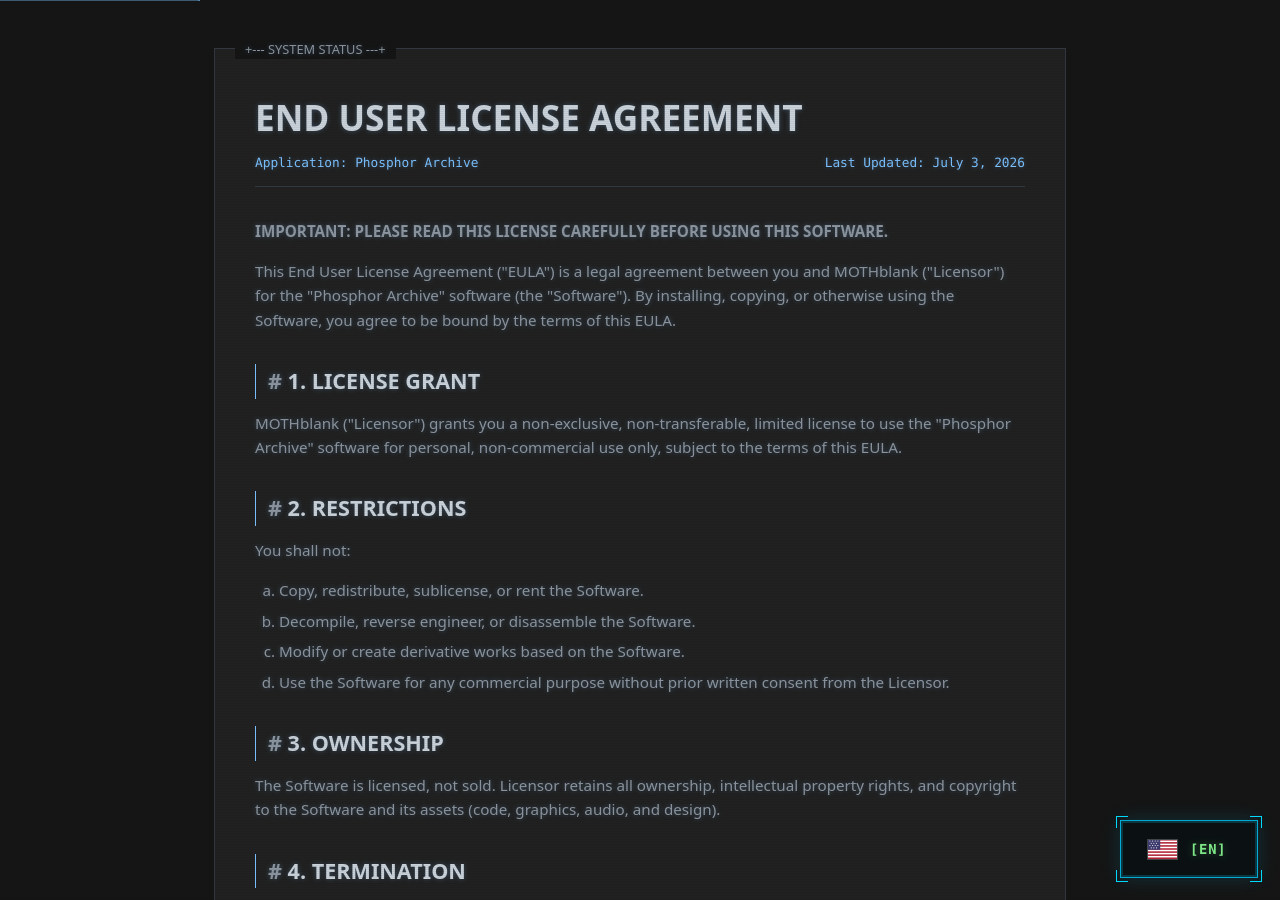
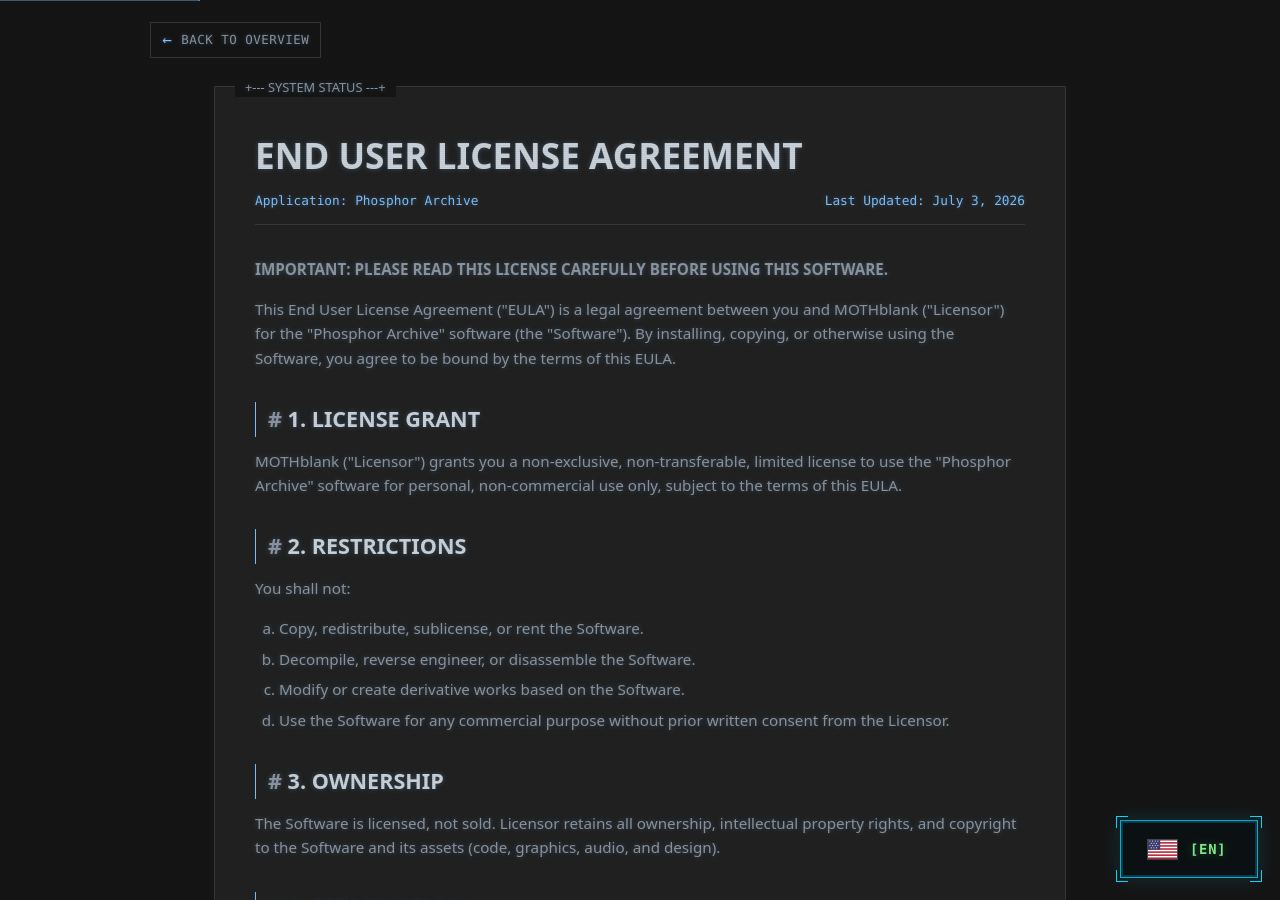
Before and after one commit to MOTHblank/mothblank.github.io, a Jekyll site: the page built from eula-phosphor.html, in a window 1280 px wide and 900 px high. Built offline with Jekyll 4.4.1, drawn with Linux system fonts in a browser that asks for light colours.

Commit message:
Add contextual back target to eula-phosphor.html

```diff
--- a/eula-phosphor.html
+++ b/eula-phosphor.html
@@ -6,6 +6,8 @@
 alternate_url: "/pt-BR/eula-phosphor.html"
 english_url: "/eula-phosphor.html"
 permalink: "/eula-phosphor.html"
+parent_url: "/phosphor-archive.html"
+back_label: "back_overview"
 ---
 <main id="main-content" tabindex="-1">
         <div class="doc-card">
```
